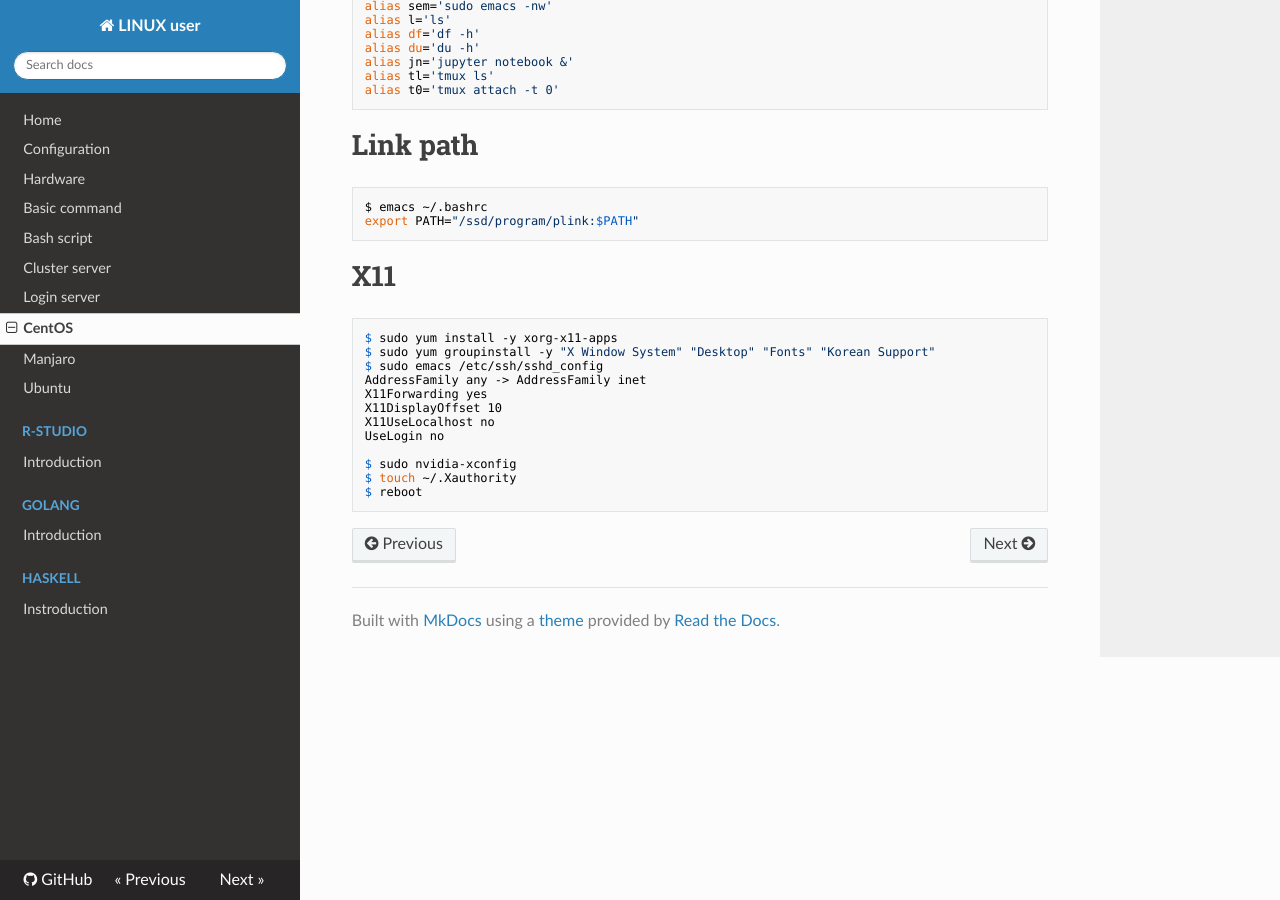
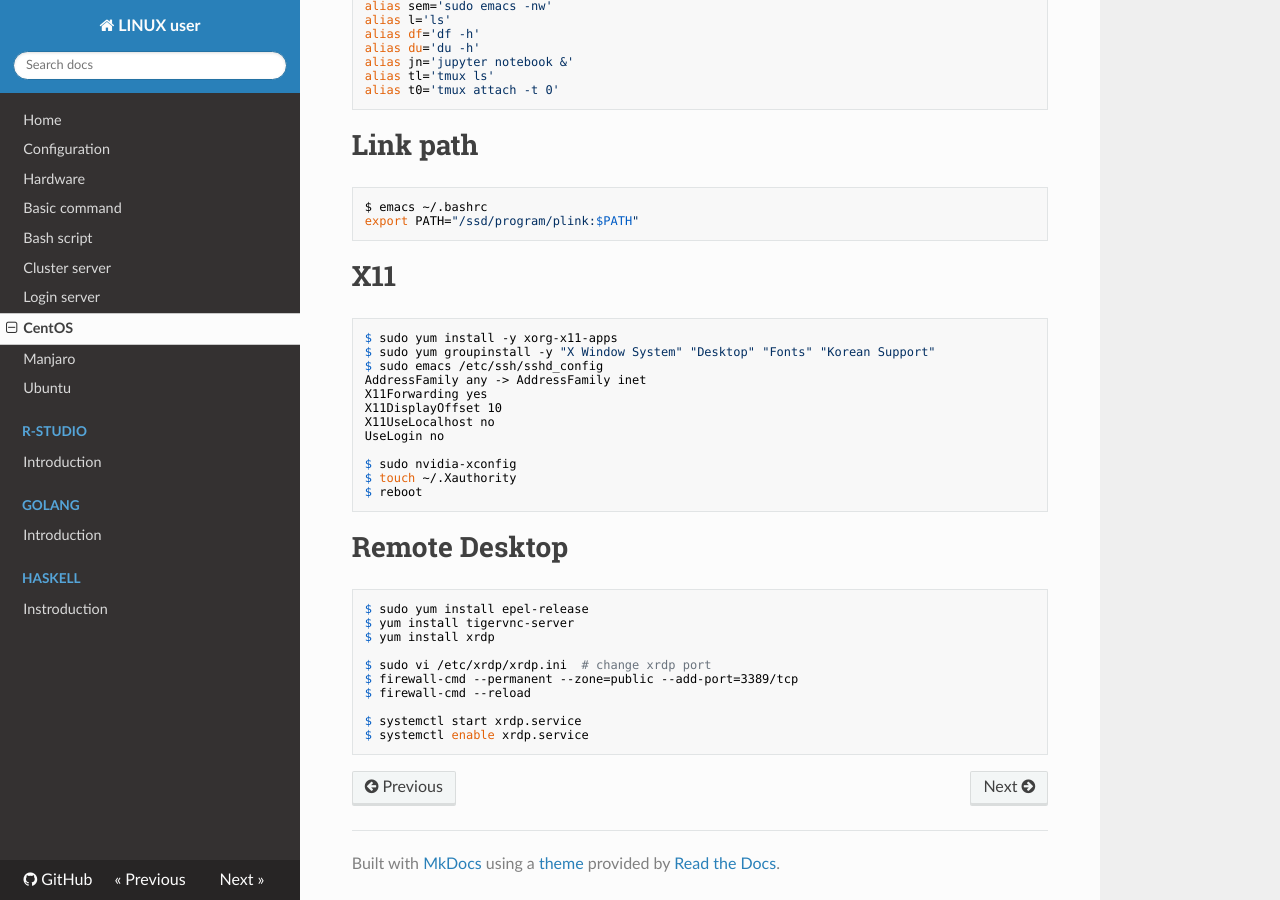
Before and after one commit to WonyoungCho/LINUX, an MkDocs documentation site: the page built from docs/centos_conf.md, in a window 1280 px wide and 900 px high, scrolled down 1518 px. Built offline with MkDocs 1.6.1, drawn with Linux system fonts in a browser that asks for light colours; nearby versions of some CDN libraries; old or Windows-style settings are respelled for this version of MkDocs.

Commit message:
Update centos_conf.md

````diff
--- a/docs/centos_conf.md
+++ b/docs/centos_conf.md
@@ -99,3 +99,17 @@ $ sudo nvidia-xconfig
 $ touch ~/.Xauthority
 $ reboot
 ```
+
+# Remote Desktop
+```
+$ sudo yum install epel-release
+$ yum install tigervnc-server
+$ yum install xrdp
+
+$ sudo vi /etc/xrdp/xrdp.ini  # change xrdp port
+$ firewall-cmd --permanent --zone=public --add-port=3389/tcp
+$ firewall-cmd --reload
+
+$ systemctl start xrdp.service
+$ systemctl enable xrdp.service
+```
````
